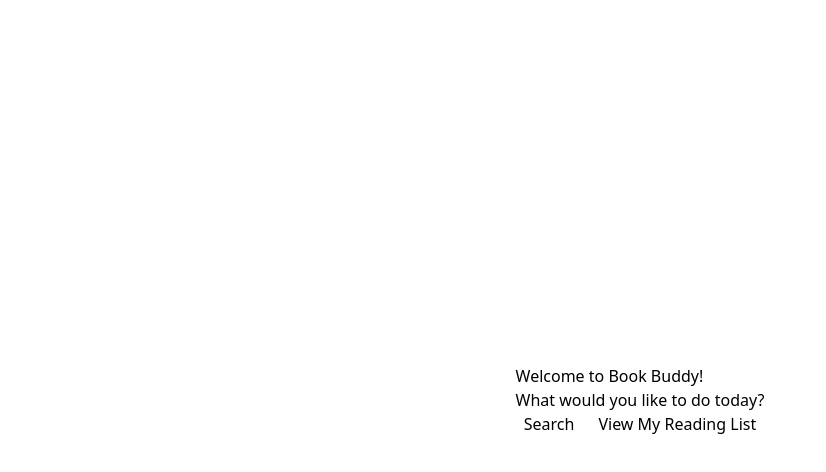
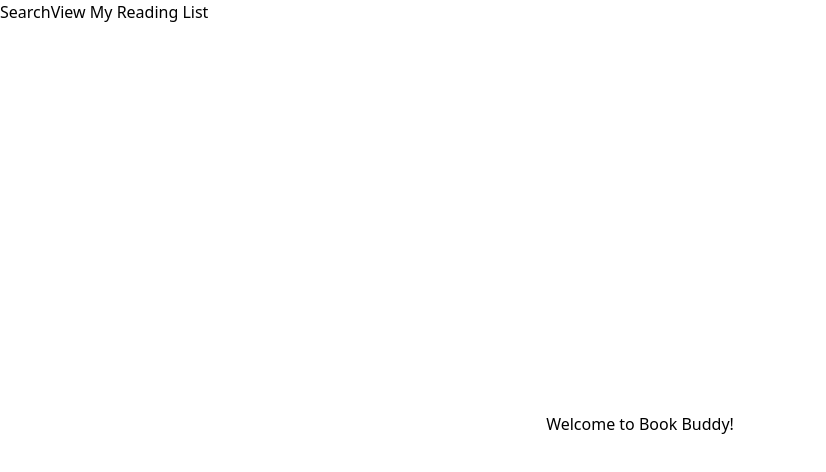
Before and after one commit to github-bdem/BookBuddy, a React (Vite) app: page / in a window 1280 px wide. Shown: the top 472 px of the page, without its empty margins (0-826 px from the left). Built offline with nearby package versions, Linux system fonts and the light colour scheme.

Commit message:
hooks up reading list functionality

```diff
--- a/src/App.tsx
+++ b/src/App.tsx
@@ -1,4 +1,4 @@
-import { Route, Routes } from "react-router-dom";
+import { Link, Route, Routes } from "react-router-dom";
 import HomePage from "./pages/Home";
 import SearchPage from "./pages/Search";
 import ReadingListPage from "./pages/ReadingList";
@@ -7,6 +7,14 @@
 function App() {
     return (
         <div className="min-h-screen">
+            <div>
+                <button>
+                    <Link to="/search">Search</Link>
+                </button>
+                <button>
+                    <Link to="/reading-list">View My Reading List</Link>
+                </button>
+            </div>
             <ReadingListContextProvider>
                 <Routes>
                     <Route path="/" element={<HomePage />} />
--- /dev/null
+++ b/src/components/BookList/BookList.tsx
@@ -0,0 +1,27 @@
+import BookCard, { BookResult } from "../BookCard/BookCard";
+
+function BookList({
+    bookResults,
+    title,
+}: {
+    bookResults: BookResult[];
+    title: string;
+}) {
+    return (
+        <div>
+            <div>{title}</div>
+            <div>
+                {bookResults.map((bookResult: BookResult, idx: number) => {
+                    return (
+                        <BookCard
+                            key={`${idx}-${bookResult.title}`}
+                            bookResult={bookResult}
+                        />
+                    );
+                })}
+            </div>
+        </div>
+    );
+}
+
+export default BookList;
--- a/src/pages/Home.tsx
+++ b/src/pages/Home.tsx
@@ -1,20 +1,7 @@
-import { Link } from "react-router-dom";
-
 function HomePage() {
     return (
         <div className="flex size-full min-h-screen flex-col items-center justify-center">
-            <div>
-                <h1>Welcome to Book Buddy!</h1>
-                <h2>What would you like to do today?</h2>
-            </div>
-            <div className="flex flex-row gap-6">
-                <button>
-                    <Link to="/search">Search</Link>
-                </button>
-                <button>
-                    <Link to="/reading-list">View My Reading List</Link>
-                </button>
-            </div>
+            <h1>Welcome to Book Buddy!</h1>
         </div>
     );
 }
--- a/src/pages/ReadingList.tsx
+++ b/src/pages/ReadingList.tsx
@@ -1,7 +1,12 @@
+import BookList from "src/components/BookList/BookList";
+import { useReadingListContext } from "src/components/ReadingList/ReadingListContext";
+
 function ReadingListPage() {
+    const { state } = useReadingListContext();
+
     return (
         <div>
-            <h1>Reading List</h1>
+            <BookList bookResults={state.readingList} title="Reading List" />
         </div>
     );
 }
--- a/src/pages/Search.tsx
+++ b/src/pages/Search.tsx
@@ -1,5 +1,6 @@
 import { useState } from "react";
-import BookCard, { BookResult } from "src/components/BookCard/BookCard";
+import { BookResult } from "src/components/BookCard/BookCard";
+import BookList from "src/components/BookList/BookList";
 
 interface SearchFormData {
     q: string;
@@ -114,18 +115,7 @@
                     <button type="submit">Submit</button>
                 </form>
             </div>
-            <div>
-                {searchResults.docs.map(
-                    (bookResult: BookResult, idx: number) => {
-                        return (
-                            <BookCard
-                                key={`${idx}-${bookResult.title}`}
-                                bookResult={bookResult}
-                            />
-                        );
-                    },
-                )}
-            </div>
+            <BookList bookResults={searchResults.docs} title="Search Results" />
         </div>
     );
 }
```
